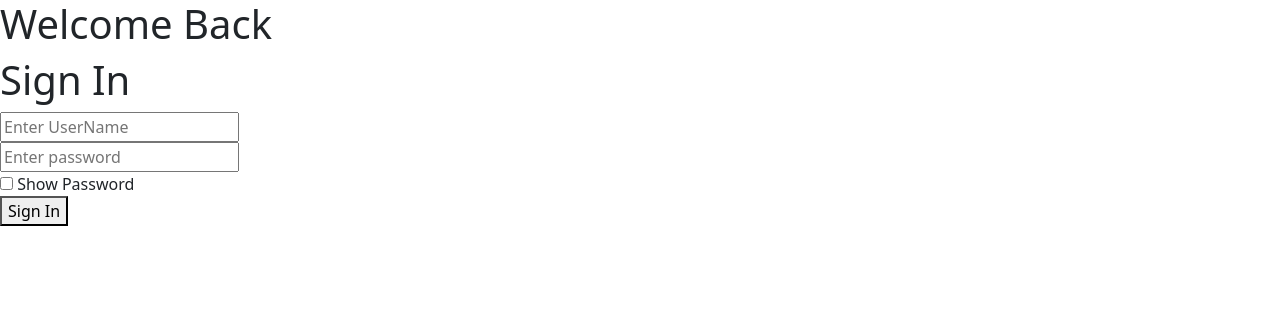
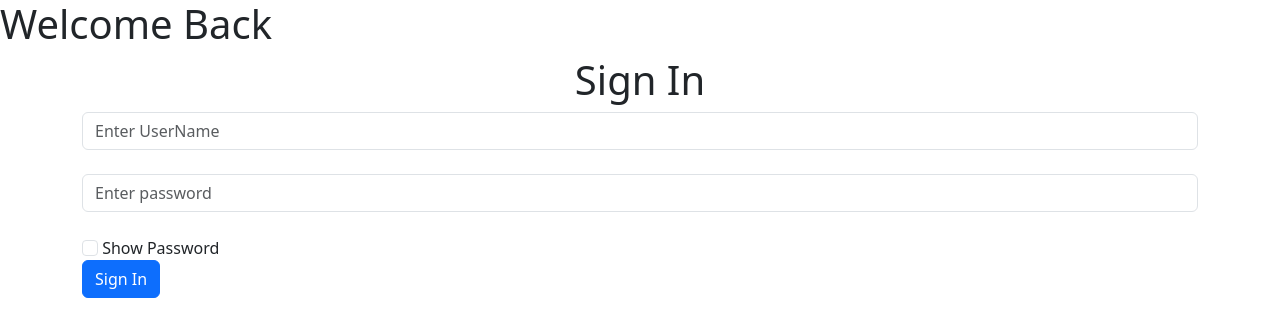
Before and after one commit to revurajaratnam/Users, a React (Vite) app in the folder UserLogin/: page /signin in a window 1280 px wide. Shown: the top 336 px of the page. Built offline with nearby package versions, Linux system fonts and the light colour scheme.

Commit message:
signin change

```diff
--- a/UserLogin/src/features/authentication/components/SignInForm.jsx
+++ b/UserLogin/src/features/authentication/components/SignInForm.jsx
@@ -38,15 +38,17 @@ export default function SignIn() {
 
   return (
     <div>
-      <h1>Sign In</h1>
+      <h1 className="text-center">Sign In</h1>
 
       <form onSubmit={handleSubmit}>
-        <input
+       <div className="container">
+       <input
           type="text"
           name="uname"
           placeholder="Enter UserName"
           value={formdata.uname}
-          onChange={handleOnchange}
+          className="form-control"
+           onChange={handleOnchange}
         />
 
         <br />
@@ -56,6 +58,7 @@ export default function SignIn() {
           name="password"
           placeholder="Enter password"
           value={formdata.password}
+          className="form-control"
           onChange={handleOnchange}
 
         />
@@ -63,16 +66,19 @@ export default function SignIn() {
         <br />
 
         <input type="checkbox"
+        className="form-check-input"
         onClick={handleonPass}
          />   {!show?"Show Password":"Hide Password"}
           <br />
 
         <button type="submit" disabled={isLoading}
+                className="btn btn-primary"
 
         >
           {isLoading ? "Signing in..." : "Sign In"}
 
         </button>
+       </div>
 
         {error && (
           <p style={{ color: "red" }}>
```
